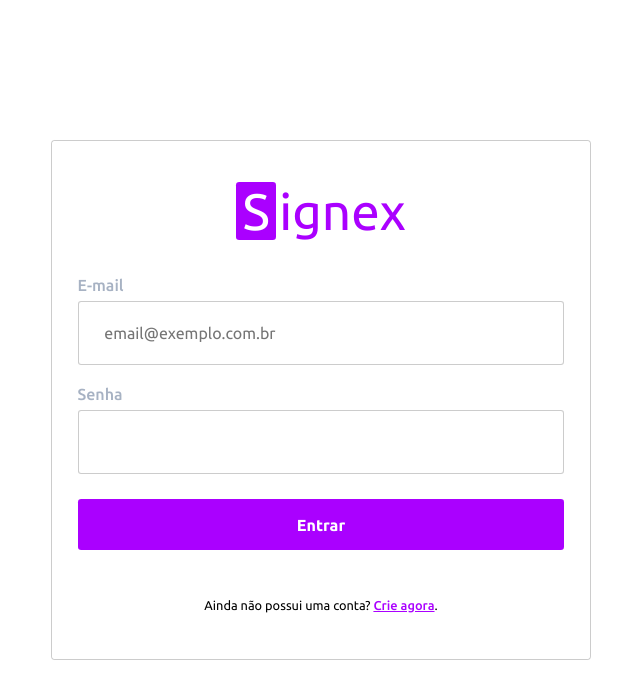
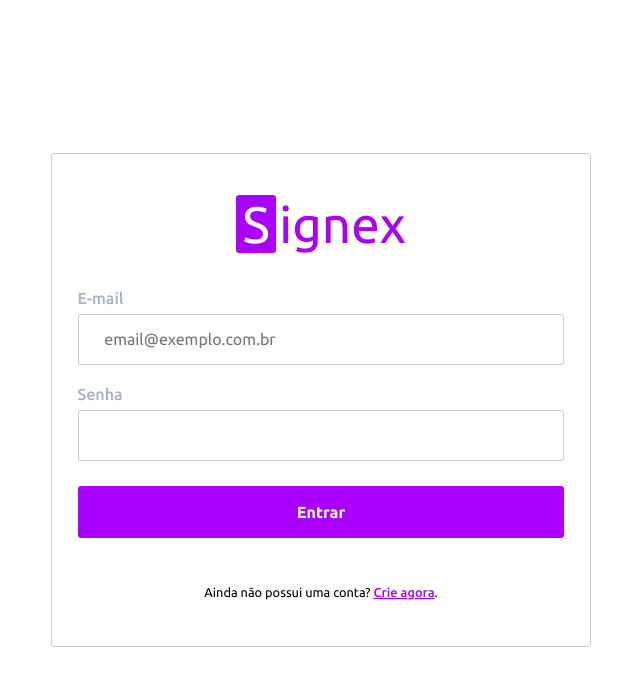
Before and after one commit to SpotifaiI/signex-web, a React (Vite) app: page /login in a window 1280 px wide. Shown: the top 698 px of the page, without its empty margins (319-959 px from the left). Built offline with nearby package versions, Linux system fonts and the light colour scheme.

Commit message:
feat: set same height for inputs and buttons

```diff
--- a/src/styles/components/ActionButton.css
+++ b/src/styles/components/ActionButton.css
@@ -4,6 +4,9 @@
     background: var(--color-primary);
     border-radius: .2rem;
     border: 0;
+    display: flex;
+    align-items: center;
+    justify-content: center;
     font-size: 1rem;
     color: var(--color-lighter);
     font-weight: 700;
--- a/src/styles/components/FormInput.css
+++ b/src/styles/components/FormInput.css
@@ -15,7 +15,7 @@
 }
 
 .form-input {
-    height: 4rem;
+    height: 3.2rem;
     border: .1rem solid rgba(0, 0, 0, .2);
     border-radius: .2rem;
     padding: 0 1.6rem;
```
